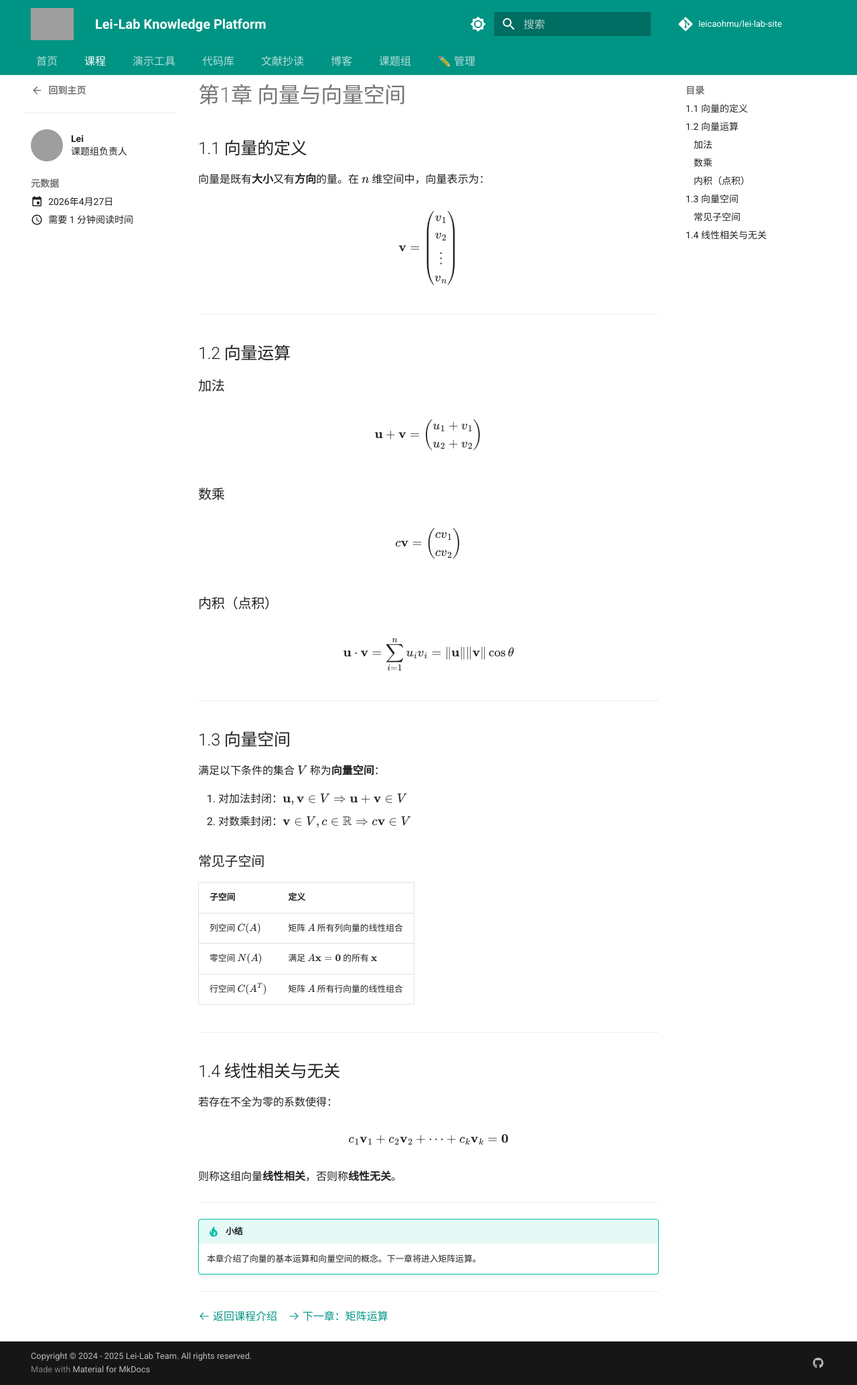
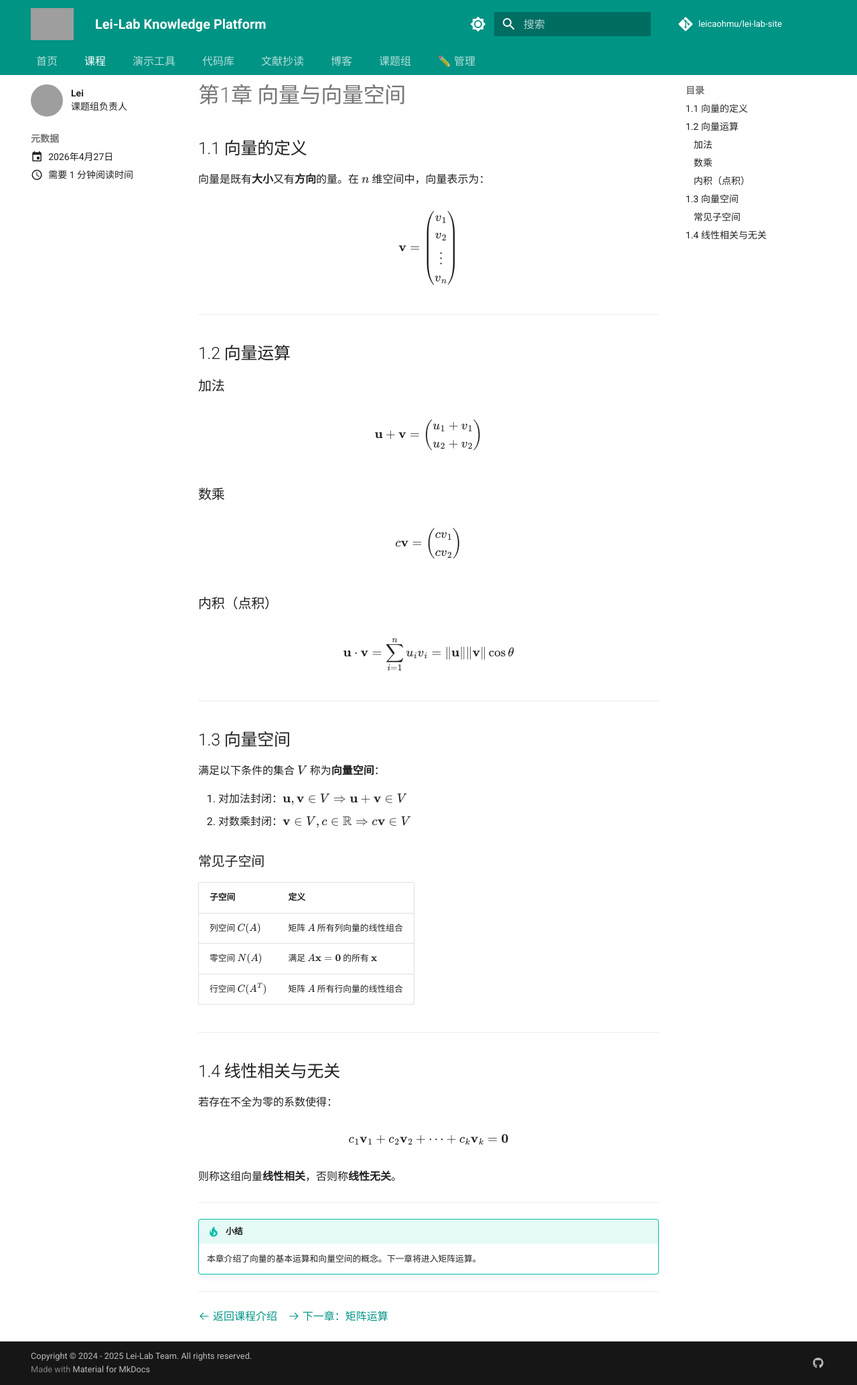
Before and after one commit to leicaohmu/lei-lab-site, an MkDocs documentation site: the page built from docs/courses/linear-algebra/chapters/posts/01-vector.md, in a window 1280 px wide. Shown: the whole page at 67% size. Built offline with MkDocs 1.6.1 and Material for MkDocs 9.7.7, drawn with Linux system fonts in a browser that asks for light colours; comment, search, counter and statistics services are not loaded; grey boxes are pictures that could not be loaded.

```diff
--- a/docs/assets/extra.css
+++ b/docs/assets/extra.css
@@ -84,3 +84,11 @@
 .grid.cards {
   gap: 1.5rem;
 }
+
+/* ============================================================
+   隐藏 Blog 文章页的"回到主页"按钮
+   ============================================================ */
+
+.md-post__back {
+  display: none;
+}
```
